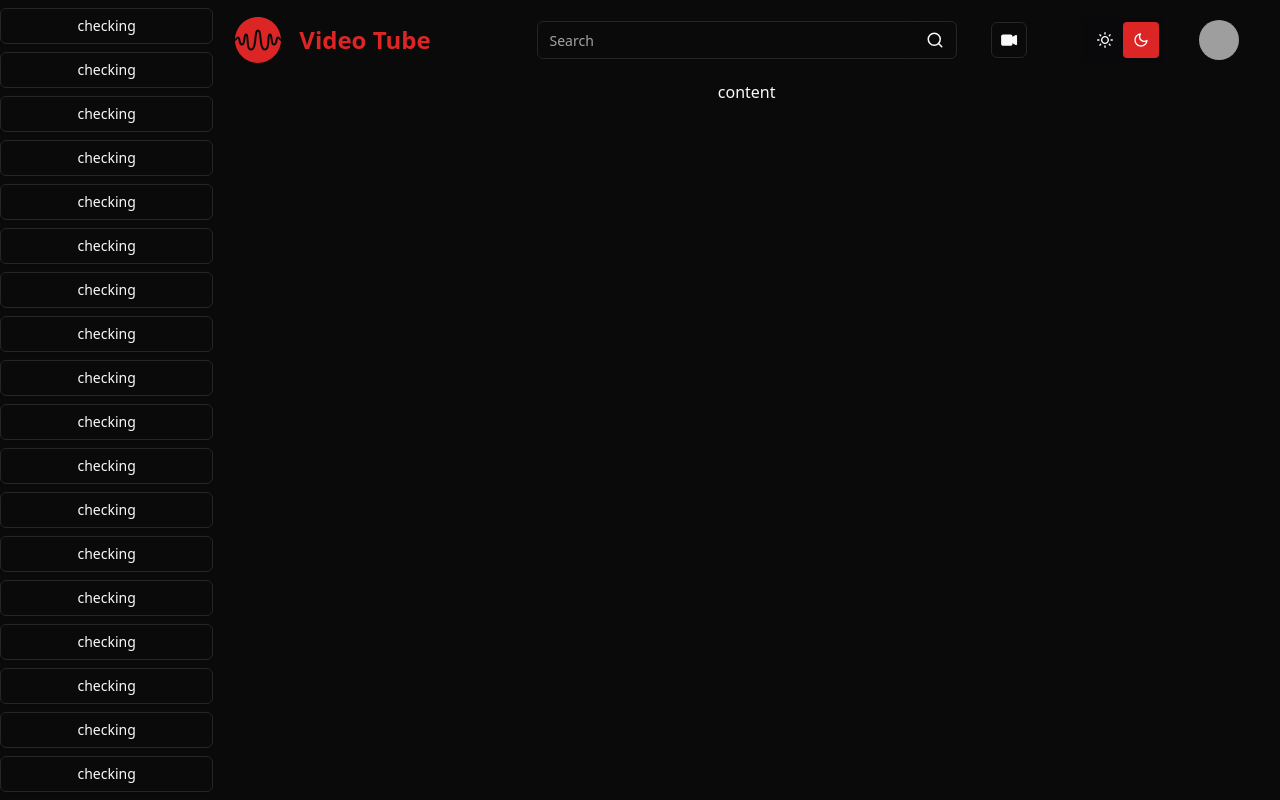
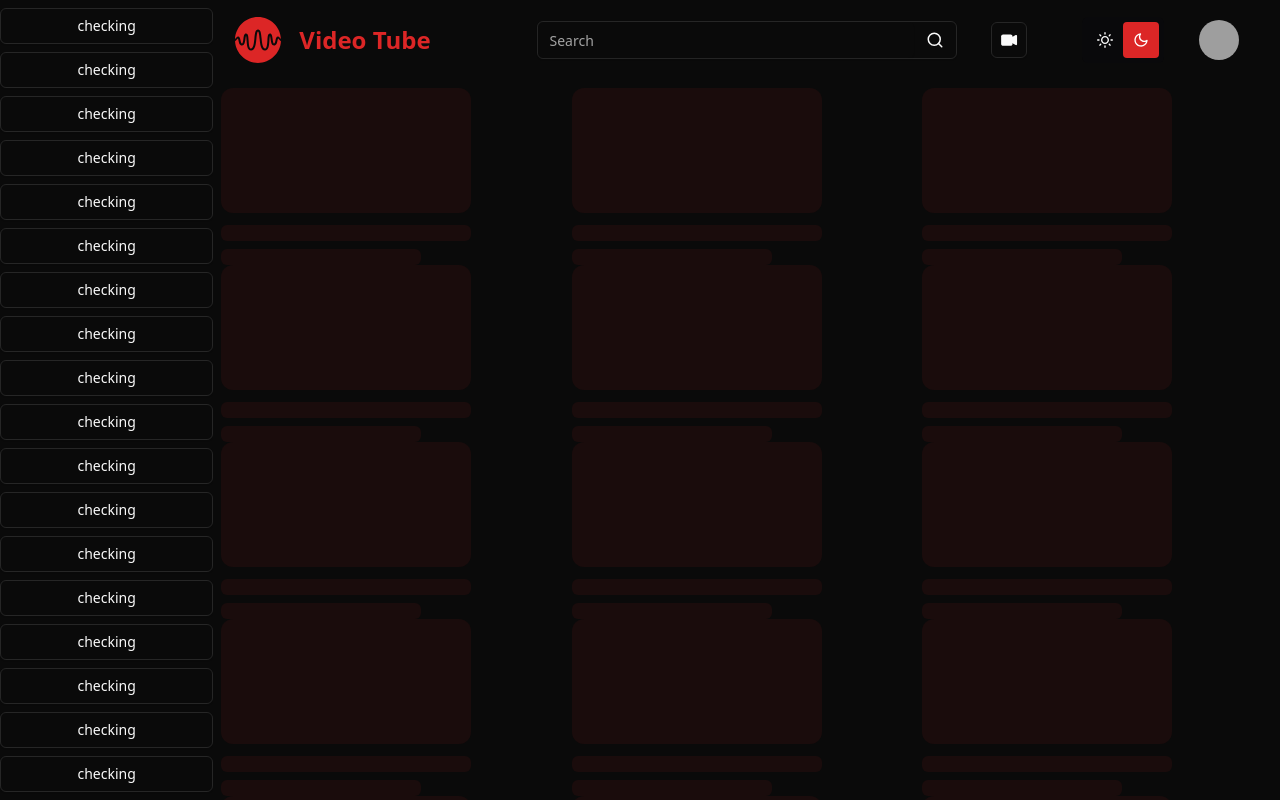
Before and after one commit to dhatrishdixit/videoTubeFrontend, a React (Vite) app: page / in a window 1280 px wide. Built offline with nearby package versions, Linux system fonts and the light colour scheme; grey boxes are pictures that could not be loaded.

Commit message:
some more changes

```diff
--- /dev/null
+++ b/src/components/Content/content.tsx
@@ -0,0 +1,23 @@
+import { SkeletonCard } from "../Card/skeletonCard"
+
+export const Content = () =>{
+     return (
+          <div className="p-2 grid grid-cols-3 overflow-y-scroll h-[90vh] scrollbar scrollbar-thin dark:scrollbar-track-[#09090b] scrollbar-thumb-red-600 scrollbar-track-white ">
+          <SkeletonCard/>
+          <SkeletonCard/>
+          <SkeletonCard/>
+          <SkeletonCard/>
+          <SkeletonCard/>
+          <SkeletonCard/>
+          <SkeletonCard/>
+          <SkeletonCard/>
+          <SkeletonCard/>
+          <SkeletonCard/>
+          <SkeletonCard/>
+          <SkeletonCard/>
+          <SkeletonCard/>
+          <SkeletonCard/>
+          <SkeletonCard/>
+          </div>
+     )
+}
--- a/src/components/Header/header.tsx
+++ b/src/components/Header/header.tsx
@@ -41,6 +41,7 @@ export const Navbar = () =>{
        <HoverCardTrigger>
        <AvatarImage
        src="https://github.com/shadcn.png"
+       //fetch these images from avatar
        onClick={
         ()=>{
          console.log('clicked')
@@ -51,7 +52,7 @@ export const Navbar = () =>{
      <HoverCardContent className="p-0">
         <ScrollableArea/>
      </HoverCardContent>
-   </HoverCard>
+     </HoverCard>
        </Avatar>
         </div>
 
--- a/src/pages/MainPage/MainPage.tsx
+++ b/src/pages/MainPage/MainPage.tsx
@@ -6,8 +6,9 @@ import {
   } from "@/components/ui/resizable"
 import { SideBar } from '@/components/SideBar/sideBar'
   import { Navbar } from '@/components/Header/header'
+import { Content } from '@/components/Content/content'
 
-
+  // remove this completely
   export function ResizableMain() {
     return (
       <ResizablePanelGroup
@@ -55,7 +56,7 @@ import { SideBar } from '@/components/SideBar/sideBar'
         <div className=' col-span-2'><SideBar/></div>
         <div className=' grid grid-rows-10  col-span-10'>
          <div className='row-span-1'><Navbar/></div>
-         <div className='row-span-9'>content</div>
+         <div className='row-span-9'><Content/></div>
 
         </div>
 
```
Also changed, not shown: src/components/Card/skeletonCard.tsx (renamed from src/components/Card/skeletonCard.jsx).
